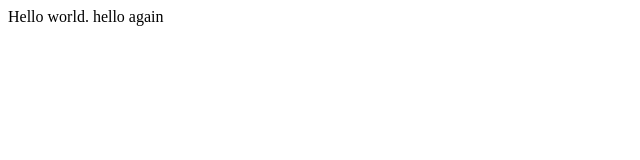
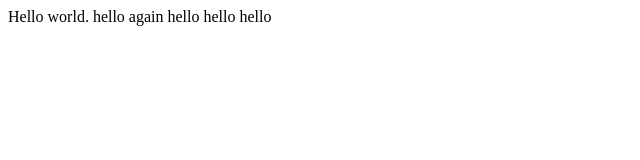
Before and after one commit to Temi-pinheiro/temipinheiro, a plain HTML site: page hello.html in a window 1280 px wide. Shown: the whole page, without its empty margins (0-640 px from the left). Drawn offline with Linux system fonts and the light colour scheme.

Commit message:
Update hello.html

```diff
--- a/hello.html
+++ b/hello.html
@@ -5,7 +5,7 @@
     <title>Hello</title>
   </head>
   <body>
-    Hello world. hello again
+    Hello world. hello again hello hello hello
 
   </body>
 </html>
```
